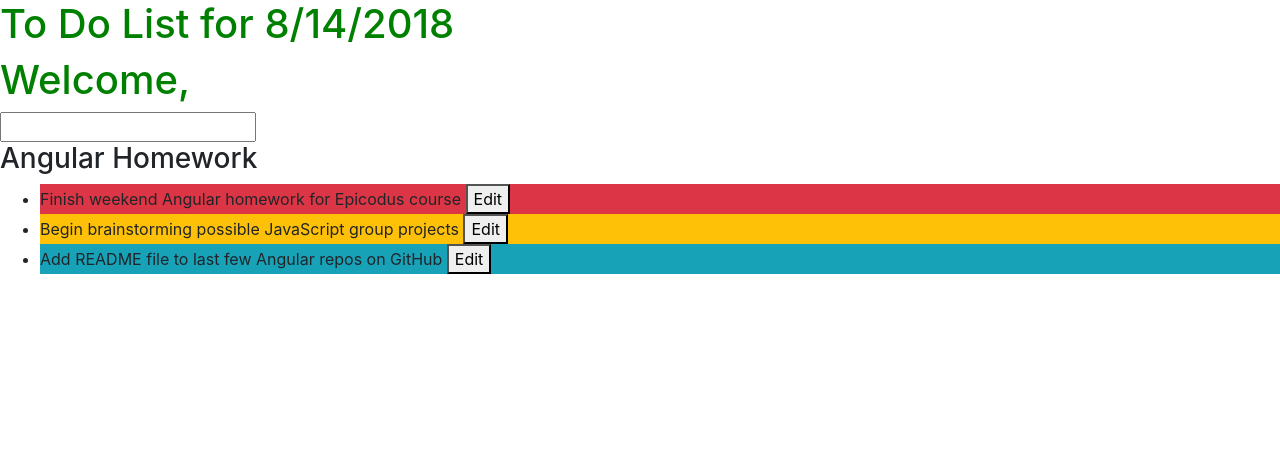
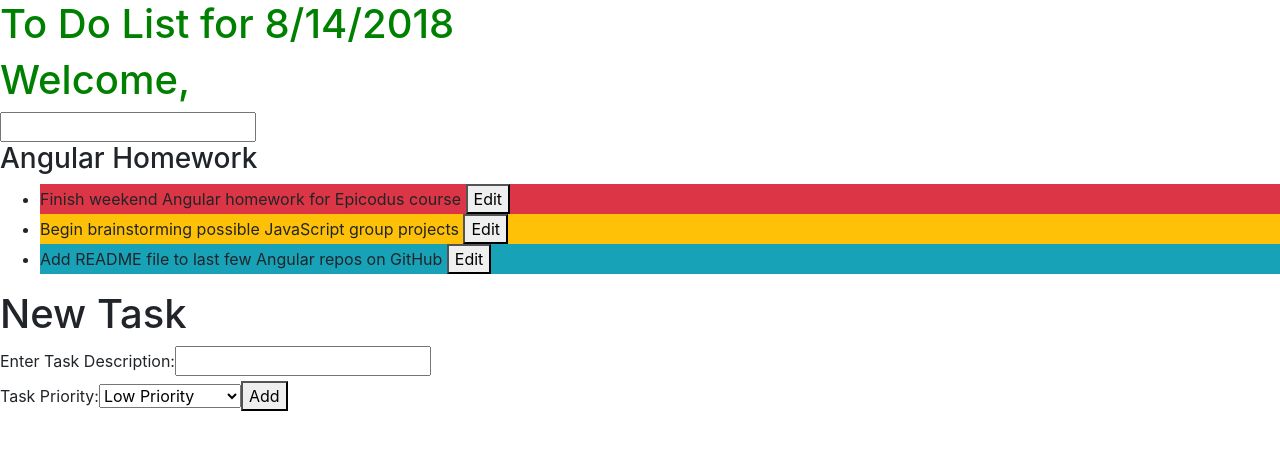
Before and after one commit to hisatokawaminami/to-do-angular, an Angular app: page / in a window 1280 px wide. Shown: the top 450 px of the page. Built offline with nearby package versions, Linux system fonts and the light colour scheme.

Commit message:
added a new task

```diff
--- a/src/app/app.component.html
+++ b/src/app/app.component.html
@@ -9,3 +9,4 @@
 
   <app-task-list [childTaskList]="masterTaskList" (clickSender)="editTask($event)"></app-task-list>
   <app-edit-task [childSelectedTask]="selectedTask" (clickedDone)="finishedEditing()"></app-edit-task>
+  <app-new-task (sendTask)="addTask($event)"></app-new-task>
--- a/src/app/app.component.ts
+++ b/src/app/app.component.ts
@@ -29,4 +29,8 @@
     this.selectedTask = clickedTask;
   }
 
+  addTask(newTask: Task){
+    this.masterTaskList.push(newTask);
+  }
+
 }
--- a/src/app/app.module.ts
+++ b/src/app/app.module.ts
@@ -6,6 +6,7 @@
 import { AppComponent } from './app.component';
 import { TaskListComponent } from './task-list/task-list.component';
 import { EditTaskComponent } from './edit-task/edit-task.component';
+import { NewTaskComponent } from './new-task/new-task.component';
 
 
 
@@ -13,7 +14,8 @@
   declarations: [
     AppComponent,
     TaskListComponent,
-    EditTaskComponent
+    EditTaskComponent,
+    NewTaskComponent
 
   ],
   imports: [
--- /dev/null
+++ b/src/app/new-task/new-task.component.html
@@ -0,0 +1,14 @@
+<h1>New Task</h1>
+<div>
+ <label>Enter Task Description:</label>
+ <input #newDescription>
+</div>
+<div>
+  <label>Task Priority:</label>
+  <select #newPriority>
+    <option [value]="1"> Low Priority </option>
+    <option [value]="2"> Medium Priority </option>
+    <option [value]="3"> High Priority </option>
+  </select>
+  <button (click)="submitForm(newDescription.value, newPriority.value)">Add</button>
+</div>
--- /dev/null
+++ b/src/app/new-task/new-task.component.ts
@@ -0,0 +1,16 @@
+import { Component, Output, EventEmitter } from '@angular/core';
+import { Task } from '../models/task.model';
+
+@Component({
+  selector: 'app-new-task',
+  templateUrl: './new-task.component.html',
+  styleUrls: ['./new-task.component.css']
+})
+export class NewTaskComponent{
+  @Output() sendTask = new EventEmitter();
+  submitForm(description: string, priority: string) {
+    let newTask: Task = new Task(description, parseInt(priority));
+    this.sendTask.emit(newTask);
+  }
+
+}
```
Also changed, not shown: src/app/new-task/new-task.component.css (added), 1 other file (tests, documents, lock files or other folders).
